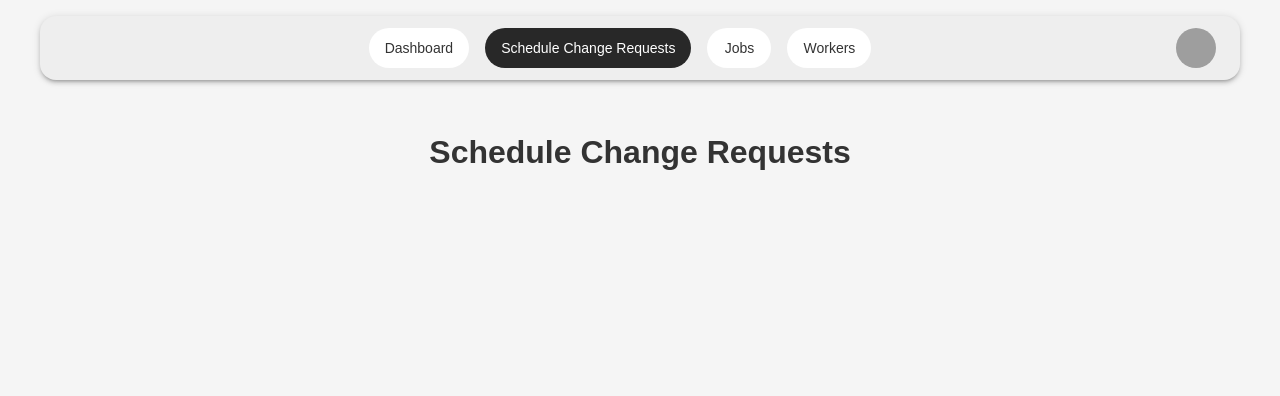
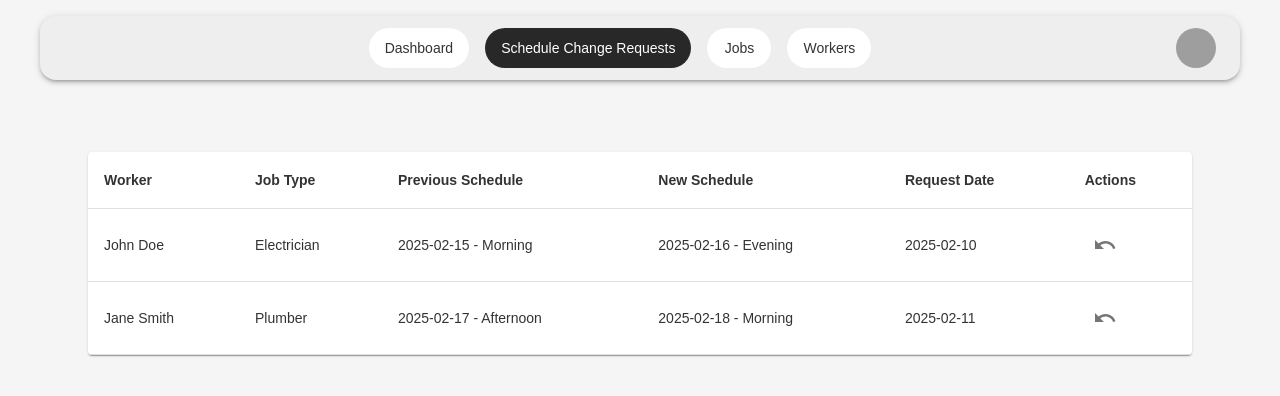
Before and after one commit to Nika1337/ScheduleManagementSystem.Front, a React (Vite) app: page /schedule-change-requests in a window 1280 px wide. Shown: the top 396 px of the page. Built offline with nearby package versions, Linux system fonts and the light colour scheme; grey boxes are pictures that could not be loaded.

Commit message:
added page for viewing, accepting, rejecting schedule change requests

```diff
--- a/src/pages/ScheduleChangeRequests.jsx
+++ b/src/pages/ScheduleChangeRequests.jsx
@@ -1,5 +1,110 @@
+import { useState } from "react";
+import {
+    Box, Paper, Table, TableBody, TableCell, TableContainer, TableHead, TableRow, IconButton
+} from "@mui/material";
+import { CheckCircle, Cancel, Undo } from "@mui/icons-material"; // Added Undo for Withdraw
+
+// Mock Data
+const mockRequests = [
+    {
+        id: "1",
+        workerName: "John Doe",
+        jobType: "Electrician",
+        previousDate: "2025-02-15",
+        previousPartOfDay: "Morning",
+        newDate: "2025-02-16",
+        newPartOfDay: "Evening",
+        requestDate: "2025-02-10",
+    },
+    {
+        id: "2",
+        workerName: "Jane Smith",
+        jobType: "Plumber",
+        previousDate: "2025-02-17",
+        previousPartOfDay: "Afternoon",
+        newDate: "2025-02-18",
+        newPartOfDay: "Morning",
+        requestDate: "2025-02-11",
+    },
+];
+
+// Change role to "admin" or "worker" to test different views
+const userRole = "worker"; // or "worker"
+
 const ScheduleChangeRequests = () => {
-    return <h1>Schedule Change Requests</h1>;
+    const [requests, setRequests] = useState(mockRequests);
+
+    const handleUpdate = (id, status) => {
+        console.log(`Request ${id} was ${status}`);
+        setRequests((prevRequests) => prevRequests.filter((request) => request.id !== id));
+    };
+
+    return (
+        <Box sx={{ padding: 3 }}>
+            <TableContainer component={Paper}>
+                <Table>
+                    <TableHead>
+                        <TableRow>
+                            <TableCell sx={{ fontWeight: "bold" }}>Worker</TableCell>
+                            <TableCell sx={{ fontWeight: "bold" }}>Job Type</TableCell>
+                            <TableCell sx={{ fontWeight: "bold" }}>Previous Schedule</TableCell>
+                            <TableCell sx={{ fontWeight: "bold" }}>New Schedule</TableCell>
+                            <TableCell sx={{ fontWeight: "bold" }}>Request Date</TableCell>
+                            <TableCell sx={{ fontWeight: "bold" }}>Actions</TableCell>
+                        </TableRow>
+                    </TableHead>
+                    <TableBody>
+                        {requests.length > 0 ? (
+                            requests.map((request) => (
+                                <TableRow key={request.id}>
+                                    <TableCell>{request.workerName}</TableCell>
+                                    <TableCell>{request.jobType}</TableCell>
+                                    <TableCell>
+                                        {request.previousDate} - {request.previousPartOfDay}
+                                    </TableCell>
+                                    <TableCell>
+                                        {request.newDate} - {request.newPartOfDay}
+                                    </TableCell>
+                                    <TableCell>{request.requestDate}</TableCell>
+                                    <TableCell>
+                                        {userRole === "admin" ? (
+                                            <>
+                                                <IconButton
+                                                    color="success"
+                                                    onClick={() => handleUpdate(request.id, "accepted")}
+                                                >
+                                                    <CheckCircle />
+                                                </IconButton>
+                                                <IconButton
+                                                    color="error"
+                                                    onClick={() => handleUpdate(request.id, "rejected")}
+                                                >
+                                                    <Cancel />
+                                                </IconButton>
+                                            </>
+                                        ) : userRole === "worker" ? (
+                                            <IconButton
+                                                color="gray"
+                                                onClick={() => handleUpdate(request.id, "withdrawn")}
+                                            >
+                                                <Undo />
+                                            </IconButton>
+                                        ) : null}
+                                    </TableCell>
+                                </TableRow>
+                            ))
+                        ) : (
+                            <TableRow>
+                                <TableCell colSpan={6} align="center">
+                                    No schedule change requests available.
+                                </TableCell>
+                            </TableRow>
+                        )}
+                    </TableBody>
+                </Table>
+            </TableContainer>
+        </Box>
+    );
 };
 
 export default ScheduleChangeRequests;
```
Also changed, not shown: src/components/ScheduleChangeRequests.jsx (added).
